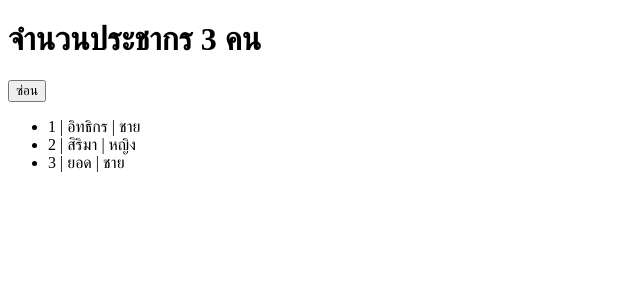
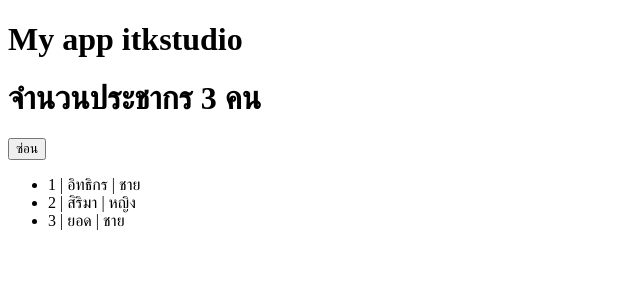
Before and after one commit to itthikon/projectReact, a React (Vite) app: page / in a window 1280 px wide. Shown: the top 300 px of the page, without its empty margins (0-640 px from the left). Built offline with nearby package versions, Linux system fonts and the light colour scheme.

Commit message:
add PersonList

```diff
--- a/src/App.jsx
+++ b/src/App.jsx
@@ -1,5 +1,5 @@
 import { useState } from "react";
-
+import Header from "./components/Header";
 
 function App() {
   const [data,setdata]=useState([
@@ -11,6 +11,7 @@ function App() {
 
   return (
   <>
+  <Header/>
   <h1>จำนวนประชากร {data.length} คน</h1>
   <button onClick={()=>setShow(!show)}>{show ? "ซ่อน" : "แสดง"}</button>
   <ul>
--- a/src/components/Header.jsx
+++ b/src/components/Header.jsx
@@ -1,6 +1,6 @@
-function Header(){
+const Header=()=>{
     return(
-        <h1>แอพของฉัน</h1>
+        <h1>My app itkstudio</h1>
     )
 }
 
```
Also changed, not shown: src/PersonList.jsx (added).
